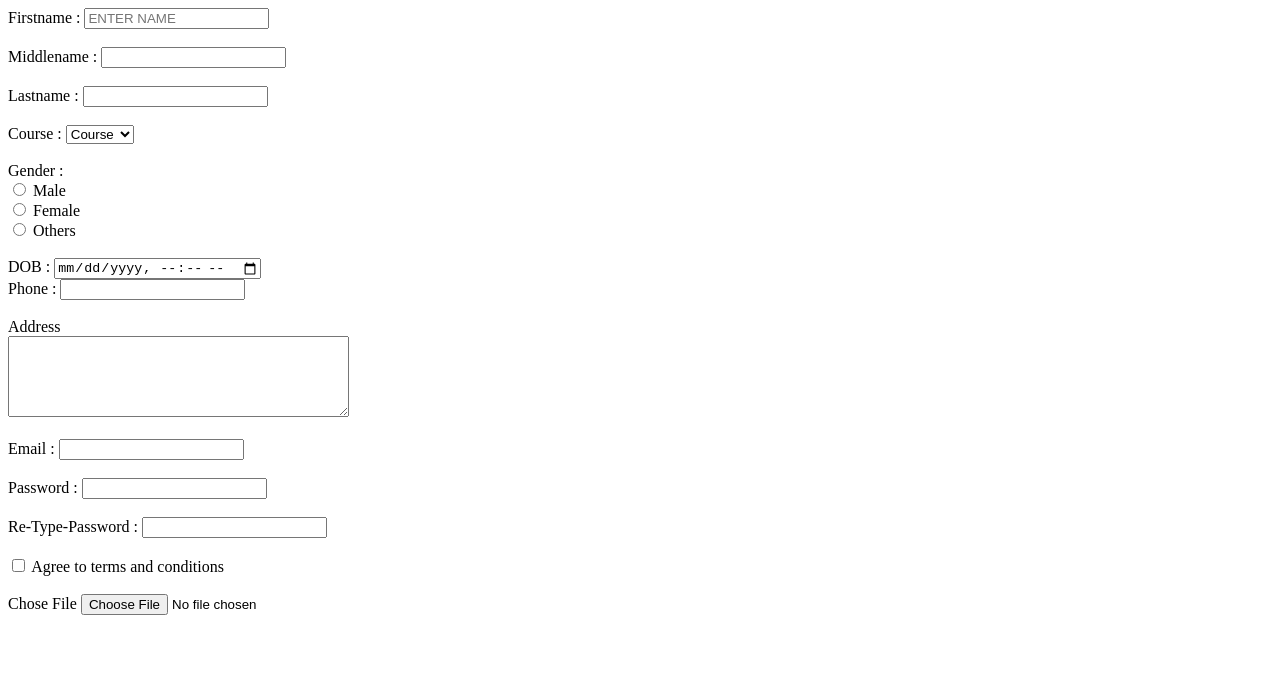
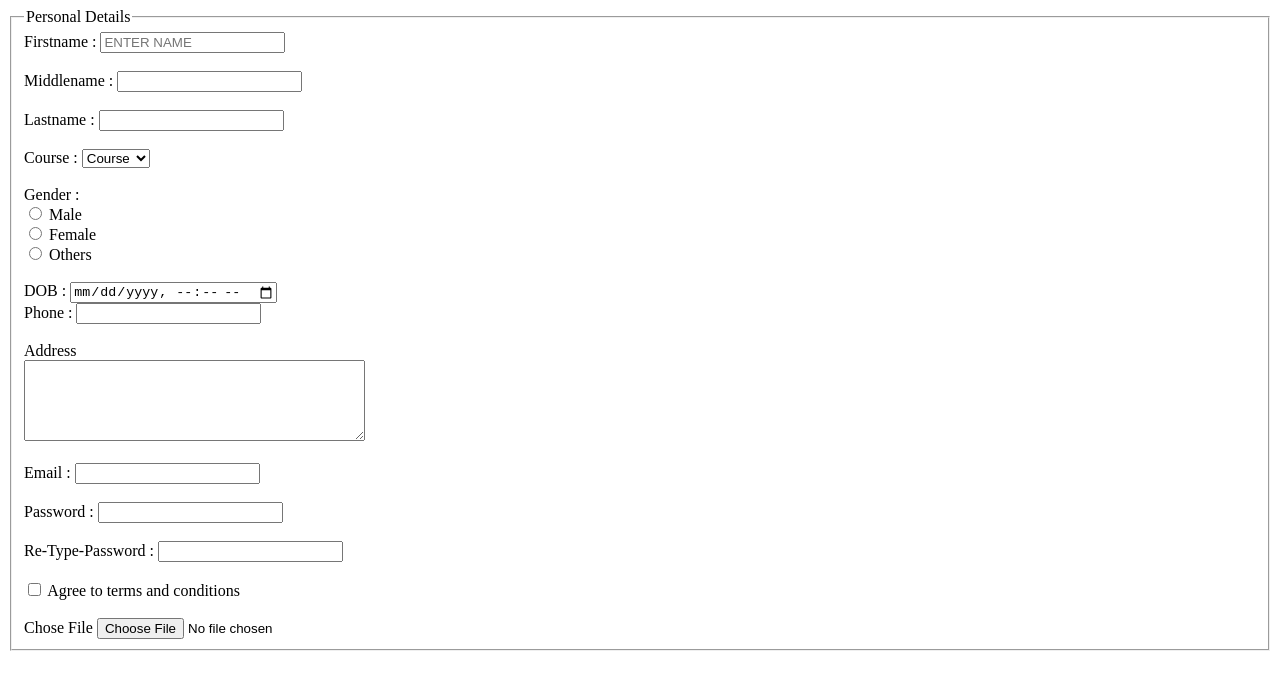
Before and after one commit to Kund7864/Form, a plain HTML site: page index.html in a window 1280 px wide. Drawn offline with Linux system fonts and the light colour scheme.

Commit message:
adding lend and fieldset

```diff
--- a/index.html
+++ b/index.html
@@ -5,7 +5,9 @@
     <meta name="viewport" content="width=device-width, initial-scale=1.0">
     <title>Document</title>
 </head>
-<body>
+<body style="border: 1px;">
+    <fieldset>
+        <legend>Personal Details</legend>
     <form action="" >
         <div>
             <label for="first">Firstname :</label>
@@ -78,5 +80,6 @@
 
         </div>
     </form>
+    </fieldset>
 </body>
 </html>
--- /dev/null
+++ b/style.css
@@ -0,0 +1,4 @@
+body{
+    height: 100vh;
+    width: 100%;
+}
```
